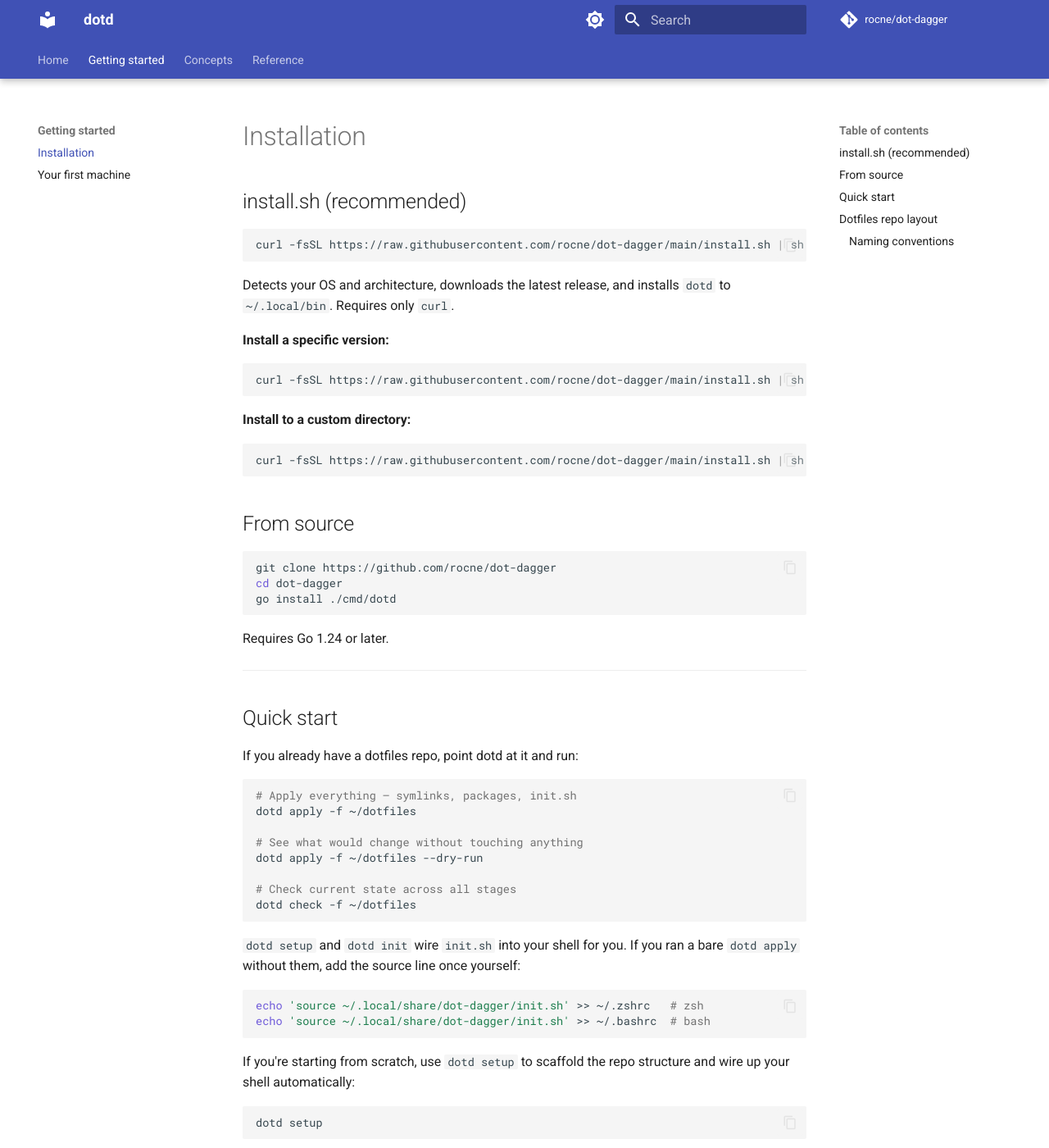
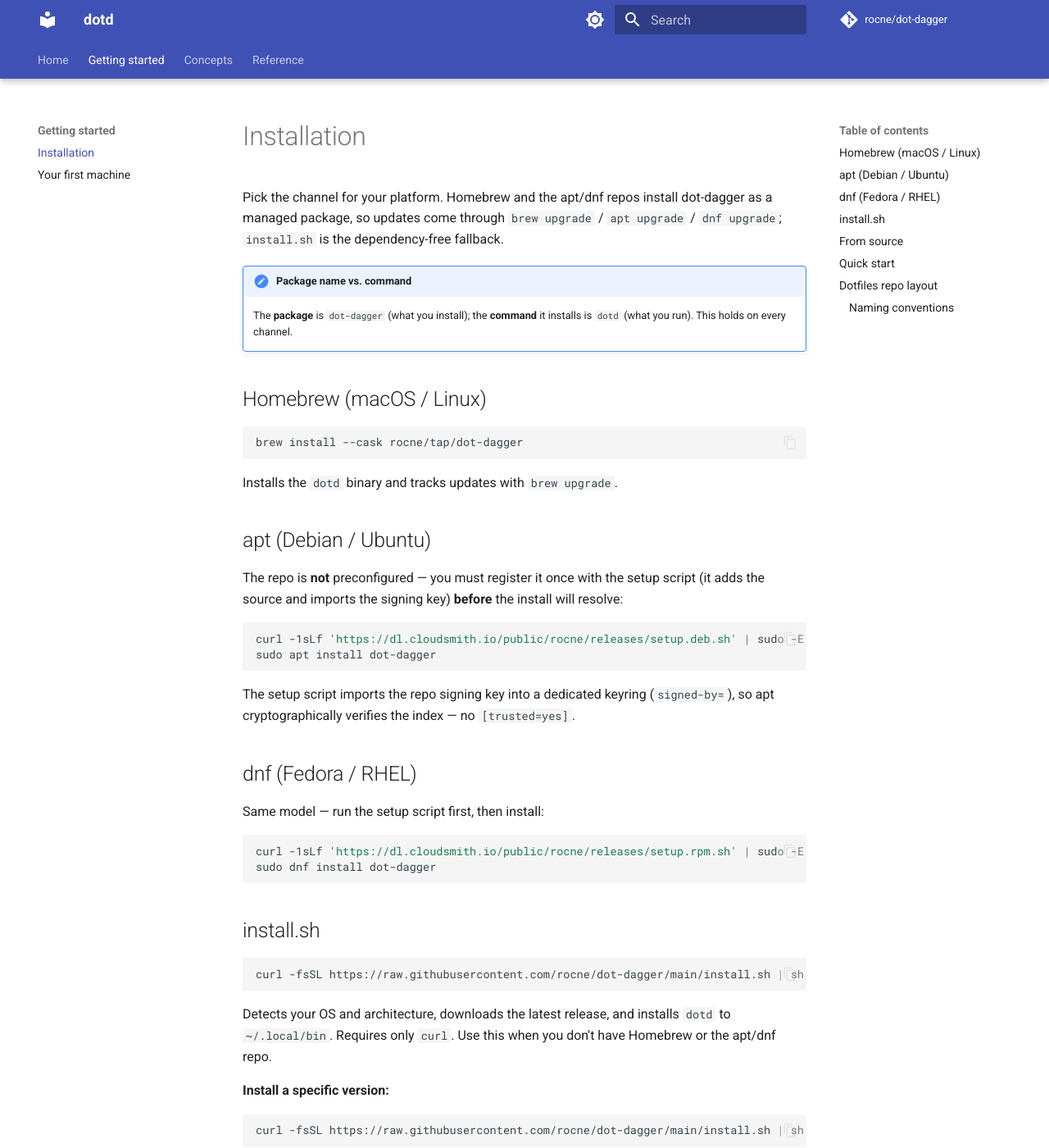
Before and after one commit to rocne/dot-dagger, an MkDocs documentation site: the page built from docs/getting-started/index.md, in a window 1280 px wide and 1400 px high. Shown: the whole window at 82% size. Built offline with MkDocs 1.6.1 and Material for MkDocs 9.7.7, drawn with Linux system fonts in a browser that asks for light colours; comment, search, counter and statistics services are not loaded.

Commit message:
docs: cover all install channels and clarify the repo setup step (#174)

````diff
--- a/docs/getting-started/index.md
+++ b/docs/getting-started/index.md
@@ -1,17 +1,56 @@
 # Installation
 
-## install.sh (recommended)
+Pick the channel for your platform. Homebrew and the apt/dnf repos install dot-dagger
+as a managed package, so updates come through `brew upgrade` / `apt upgrade` /
+`dnf upgrade`; `install.sh` is the dependency-free fallback.
+
+!!! note "Package name vs. command"
+    The **package** is `dot-dagger` (what you install); the **command** it
+    installs is `dotd` (what you run). This holds on every channel.
+
+## Homebrew (macOS / Linux)
+
+```sh
+brew install --cask rocne/tap/dot-dagger
+```
+
+Installs the `dotd` binary and tracks updates with `brew upgrade`.
+
+## apt (Debian / Ubuntu)
+
+The repo is **not** preconfigured — you must register it once with the setup
+script (it adds the source and imports the signing key) **before** the install
+will resolve:
+
+```sh
+curl -1sLf 'https://dl.cloudsmith.io/public/rocne/releases/setup.deb.sh' | sudo -E bash
+sudo apt install dot-dagger
+```
+
+The setup script imports the repo signing key into a dedicated keyring
+(`signed-by=`), so apt cryptographically verifies the index — no `[trusted=yes]`.
+
+## dnf (Fedora / RHEL)
+
+Same model — run the setup script first, then install:
+
+```sh
+curl -1sLf 'https://dl.cloudsmith.io/public/rocne/releases/setup.rpm.sh' | sudo -E bash
+sudo dnf install dot-dagger
+```
+
+## install.sh
 
 ```sh
 curl -fsSL https://raw.githubusercontent.com/rocne/dot-dagger/main/install.sh | sh
 ```
 
-Detects your OS and architecture, downloads the latest release, and installs `dotd` to `~/.local/bin`. Requires only `curl`.
+Detects your OS and architecture, downloads the latest release, and installs `dotd` to `~/.local/bin`. Requires only `curl`. Use this when you don't have Homebrew or the apt/dnf repo.
 
 **Install a specific version:**
 
 ```sh
-curl -fsSL https://raw.githubusercontent.com/rocne/dot-dagger/main/install.sh | sh -s -- --version v0.6.0
+curl -fsSL https://raw.githubusercontent.com/rocne/dot-dagger/main/install.sh | sh -s -- --version v0.10.1
 ```
 
 **Install to a custom directory:**
````
Also changed, not shown: README.md (+11 -4 lines).
